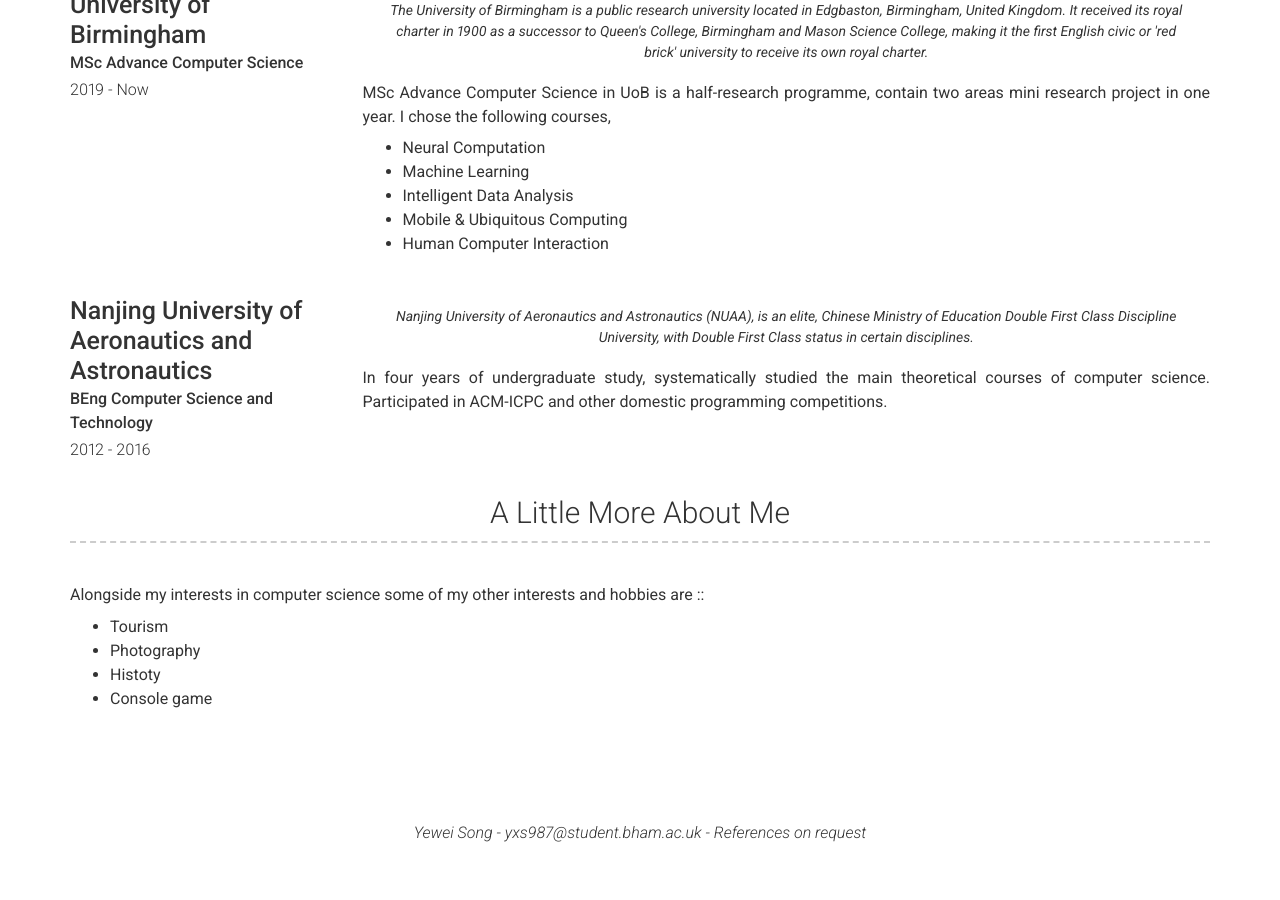
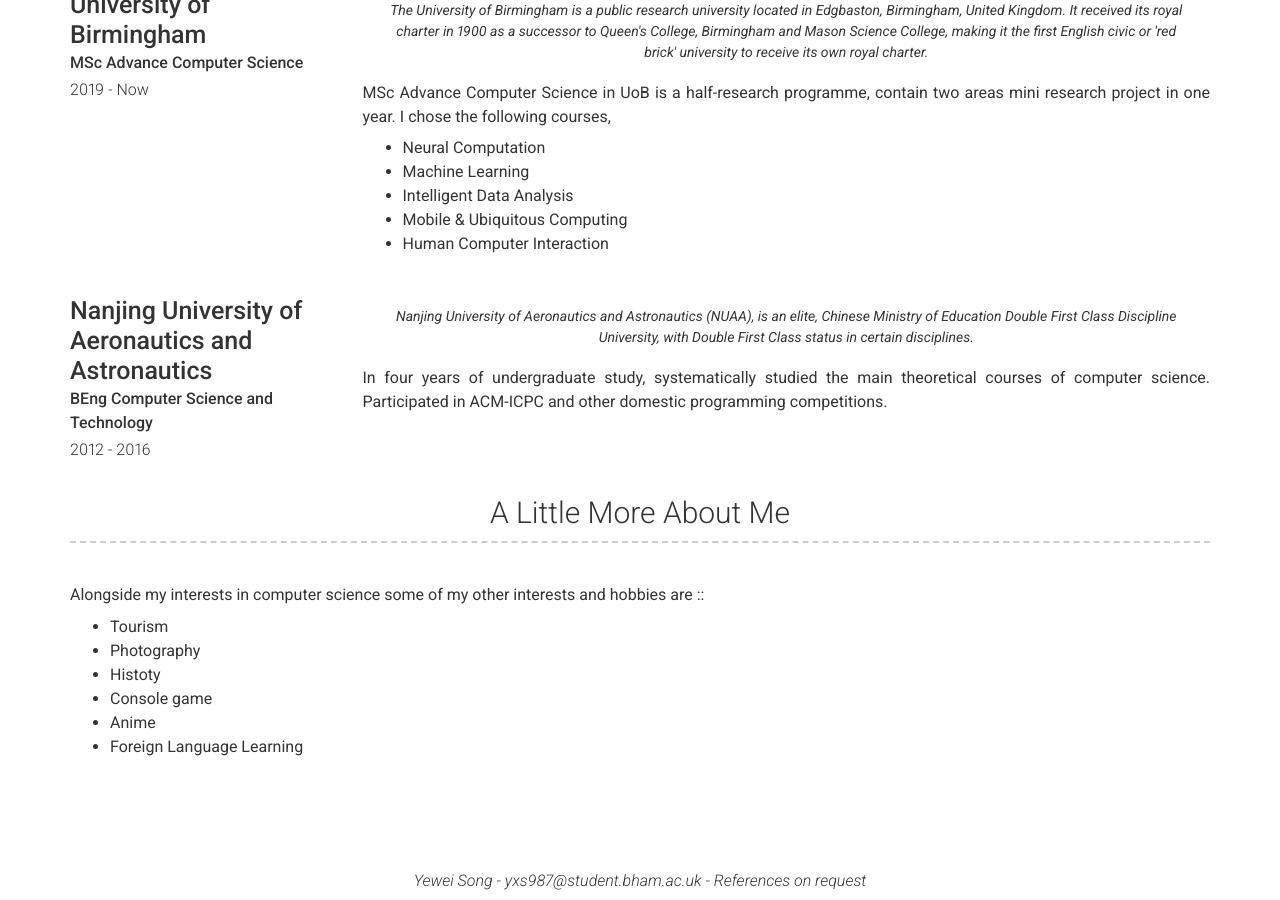
Before and after one commit to Etamin/Etamin.github.io, a Jekyll site: the page built from index.md, in a window 1280 px wide and 900 px high, scrolled down 1874 px. Built offline with Jekyll 4.4.1, drawn with Linux system fonts in a browser that asks for light colours; nearby versions of some CDN libraries; before the commit the page ends 2726 px from its top, so only the background shows below that.

Commit message:
Update _config.yml

```diff
--- a/_config.yml
+++ b/_config.yml
@@ -56,6 +56,8 @@
     - Photography
     - Histoty
     - Console game
+    - Anime
+    - Foreign Language Learning
 
 # Footer
 footer_show_references: true
```
